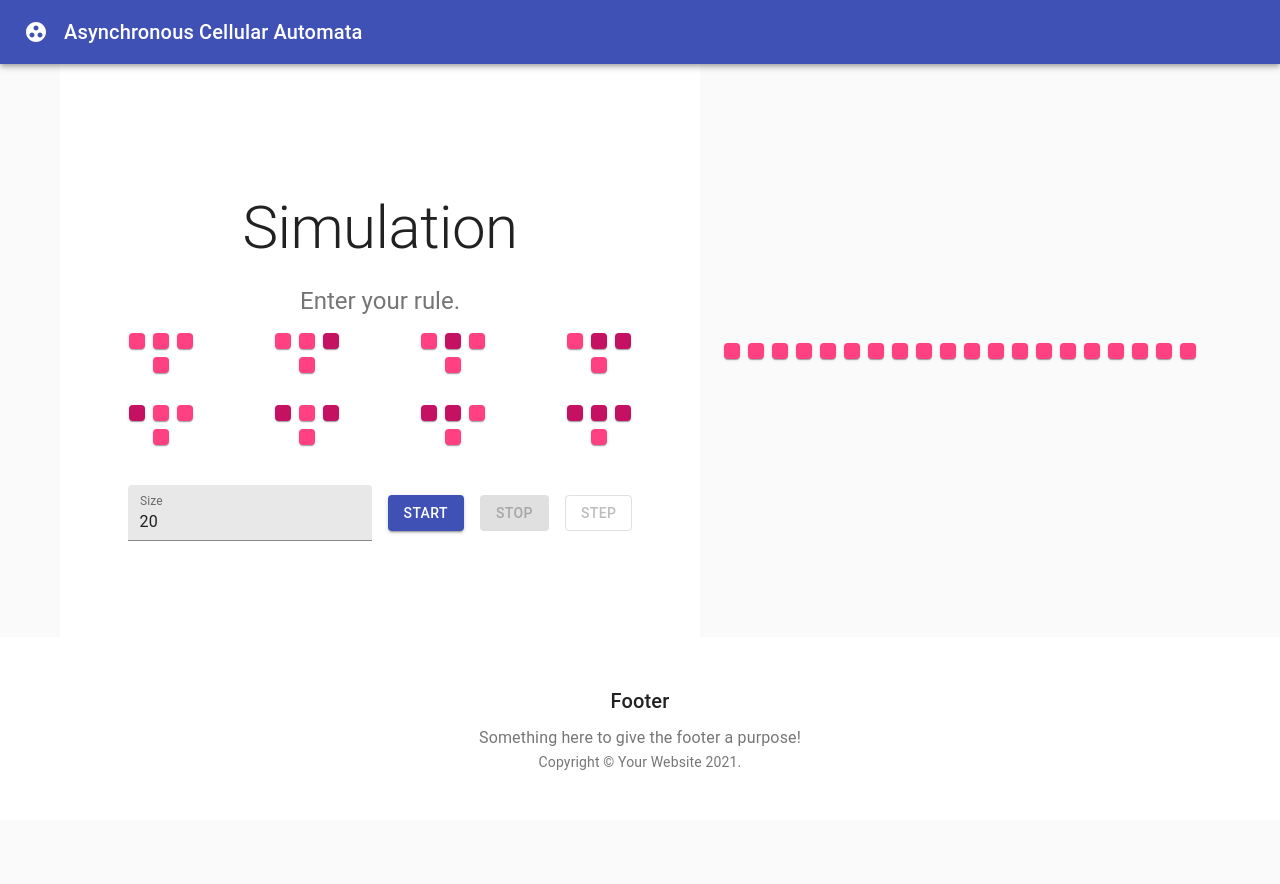
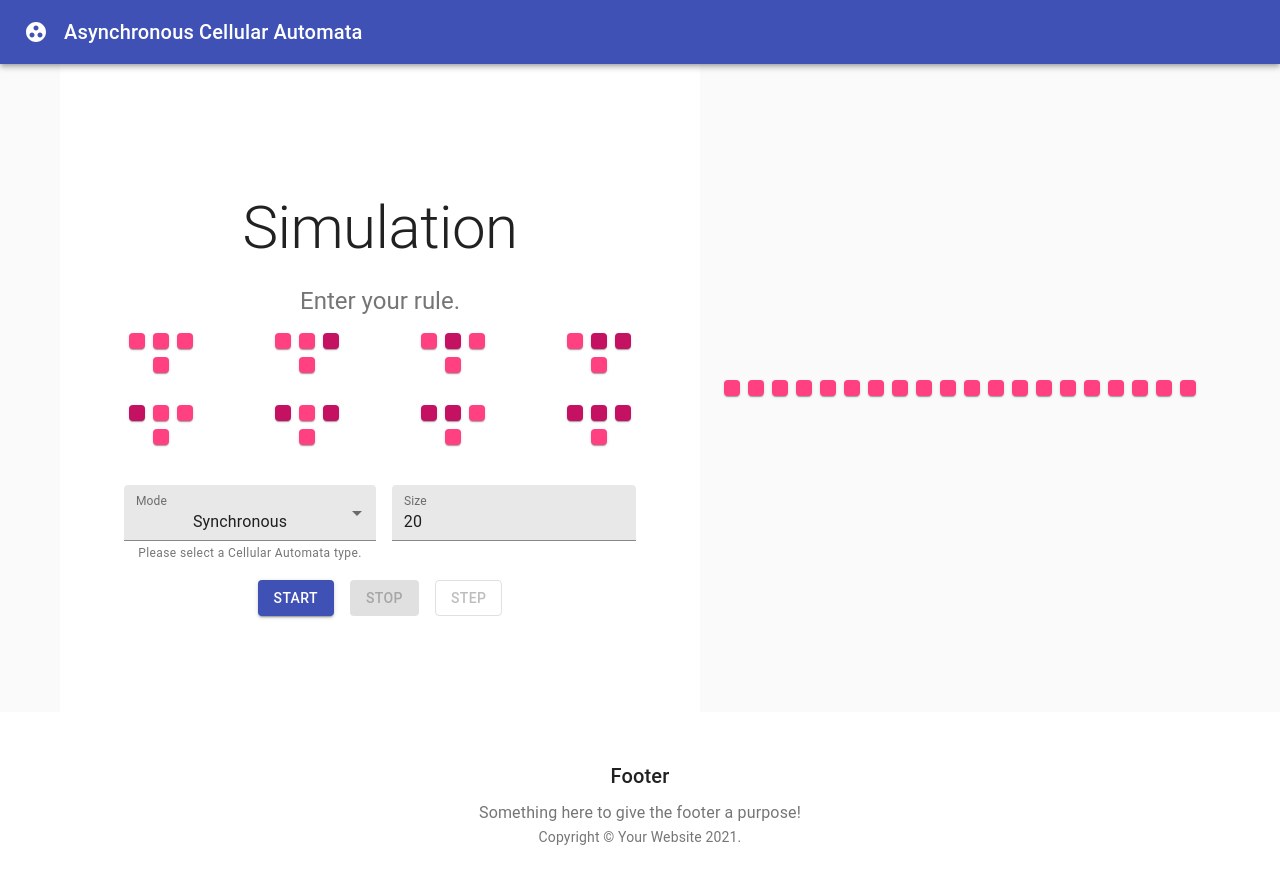
Before and after one commit to zjackwang/Asynch-CA-Emulator, a React (Create React App) app in the folder ca-emulator/: page / in a window 1280 px wide. Shown: the top 884 px of the page. Before the commit the page ends 820 px from the top, so only its background shows below. Built offline with nearby package versions, Linux system fonts and the light colour scheme.

Commit message:
add modes

```diff
--- a/ca-emulator/src/Main.js
+++ b/ca-emulator/src/Main.js
@@ -10,6 +10,7 @@ import { makeStyles } from '@material-ui/core/styles';
 import Container from '@material-ui/core/Container';
 import Link from '@material-ui/core/Link';
 import TextField from '@material-ui/core/TextField';
+import MenuItem from '@material-ui/core/MenuItem';
 import Rules from './Rules';
 import InputCellGrid from './InputCellGrid';
 import OutputCellGrid from './OutputCellGrid';
@@ -60,6 +61,9 @@ export default function Main() {
   const [inputArray, setInputArray] = React.useState(Array.from({length: 20}).map(x => false));
   const [outputArrays, setOutputArrays] = React.useState([]);
   const [started, setStarted] = React.useState(false);
+  const [mode, setMode] = React.useState("Synchronous");
+
+  const modes = ["Synchronous", "Random Independent", "Random Order", "Cyclic"];
 
   useEffect(() => {
     console.log(ruleArray);
@@ -84,13 +88,12 @@ export default function Main() {
   const handleChange = (event) => {
     const newSize = event.target.value;
     setSize(newSize);
-    setInputArray(Array.from({length: newSize}).map(x => false))
+    setInputArray(Array.from({length: newSize}).map(x => false));
   };
 
   const handleOnClickStart = () => {
     setStarted(true);
-    setOutputArrays(oldArray => [...oldArray, Array.from({length: size}).map(x => false)])
-    console.log(outputArrays);
+    handleOnClickStep();
   }
 
   const handleOnClickStop = () => {
@@ -99,7 +102,31 @@ export default function Main() {
   }
 
   const handleOnClickStep = () => {
-    setOutputArrays(oldArray => [...oldArray, Array.from({length: size}).map(x => false)])
+    var newArray = [];
+    switch(mode) {
+      case "Synchronous":
+        newArray = Array.from({length: size}).map(x => false) // replace with function call(ruleArray, inputArray)
+        break;
+      case "Random Independent":
+        newArray = Array.from({length: size}).map(x => false) // replace with function call(ruleArray, inputArray)
+        break;
+      case "Random Order":
+        newArray = Array.from({length: size}).map(x => false) // replace with function call(ruleArray, inputArray)
+        break;
+      case "Cyclic":
+        newArray = Array.from({length: size}).map(x => false) // replace with function call(ruleArray, inputArray)
+        break;
+
+      default:
+        newArray = Array.from({length: size}).map(x => false) // replace with function call(ruleArray, inputArray) for synchronous
+        break;
+    }
+    setOutputArrays(oldArray => [...oldArray, newArray])
+    setInputArray(newArray);
+  };
+
+  const handleModeChange = (event) => {
+    setMode(event.target.value);
   };
 
   return (
@@ -133,6 +160,25 @@ export default function Main() {
                 <div className={classes.heroButtons}>
                   <Grid container spacing={2} justify="center" alignItems="center">
                     <Grid item>
+                      <Grid container spacing={2}>
+                        <Grid item>
+                          <TextField
+                            id="mode"
+                            select
+                            label="Mode"
+                            value={mode}
+                            onChange={handleModeChange}
+                            helperText="Please select a Cellular Automata type."
+                            variant="filled"
+                          >
+                            {modes.map((option) => (
+                              <MenuItem key={option} value={option}>
+                                {option}
+                              </MenuItem>
+                            ))}
+                          </TextField>
+                        </Grid>
+                        <Grid item>
                           <TextField
                             id="filled-number"
                             label="Size"
@@ -145,6 +191,10 @@ export default function Main() {
                             onChange={handleChange}
                           />
                         </Grid>
+                      </Grid>
+                    </Grid>
+                    <Grid item>
+                      <Grid container spacing={2}>
                         <Grid item>
                           <Button variant="contained" color="primary" disabled={started} onClick={handleOnClickStart}>
                             Start
@@ -159,6 +209,8 @@ export default function Main() {
                           <Button variant="outlined" color="primary" disabled={!started} onClick={handleOnClickStep}>
                             Step
                           </Button>
+                        </Grid>
+                      </Grid>
                     </Grid>
                   </Grid>
                 </div>
```
Lines whose indentation alone changed are shown as unchanged.
